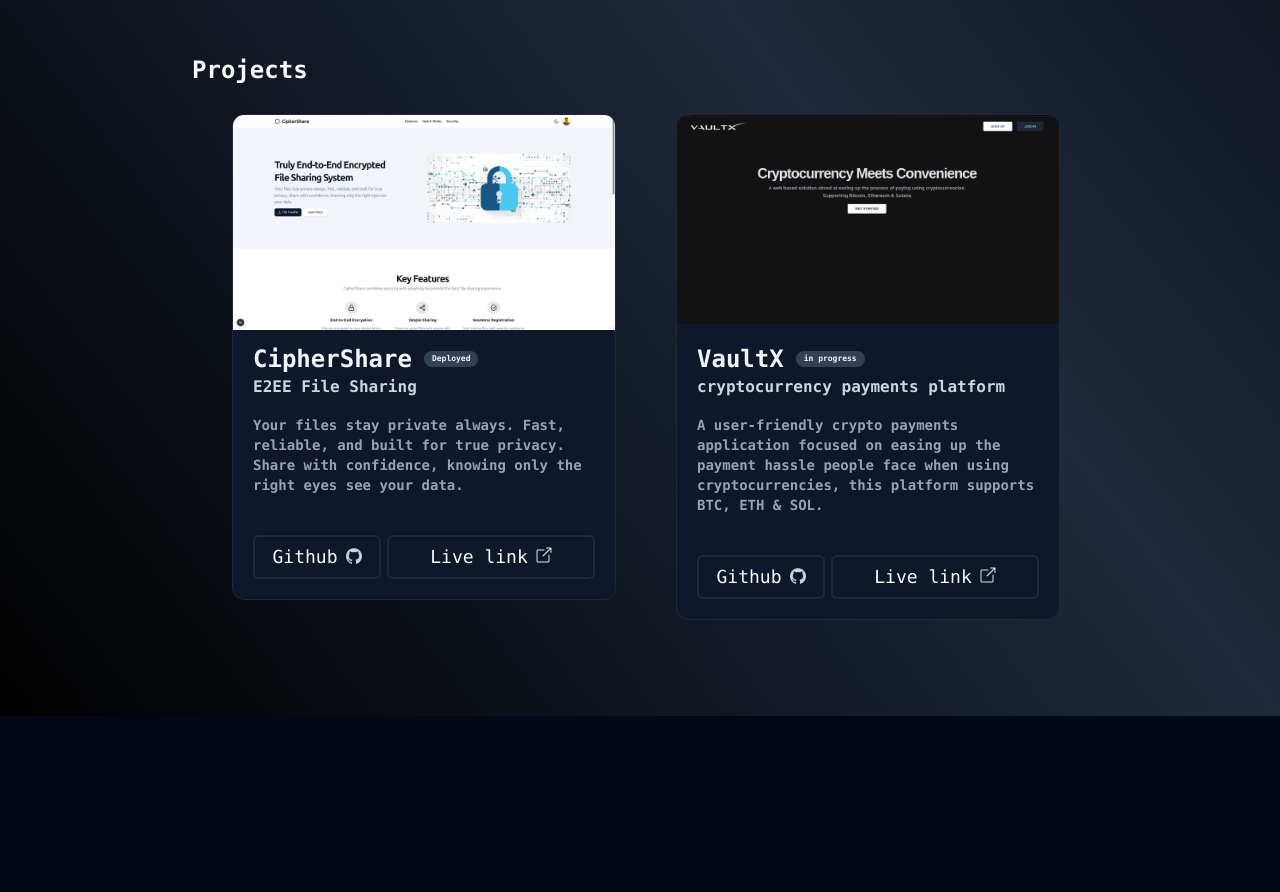
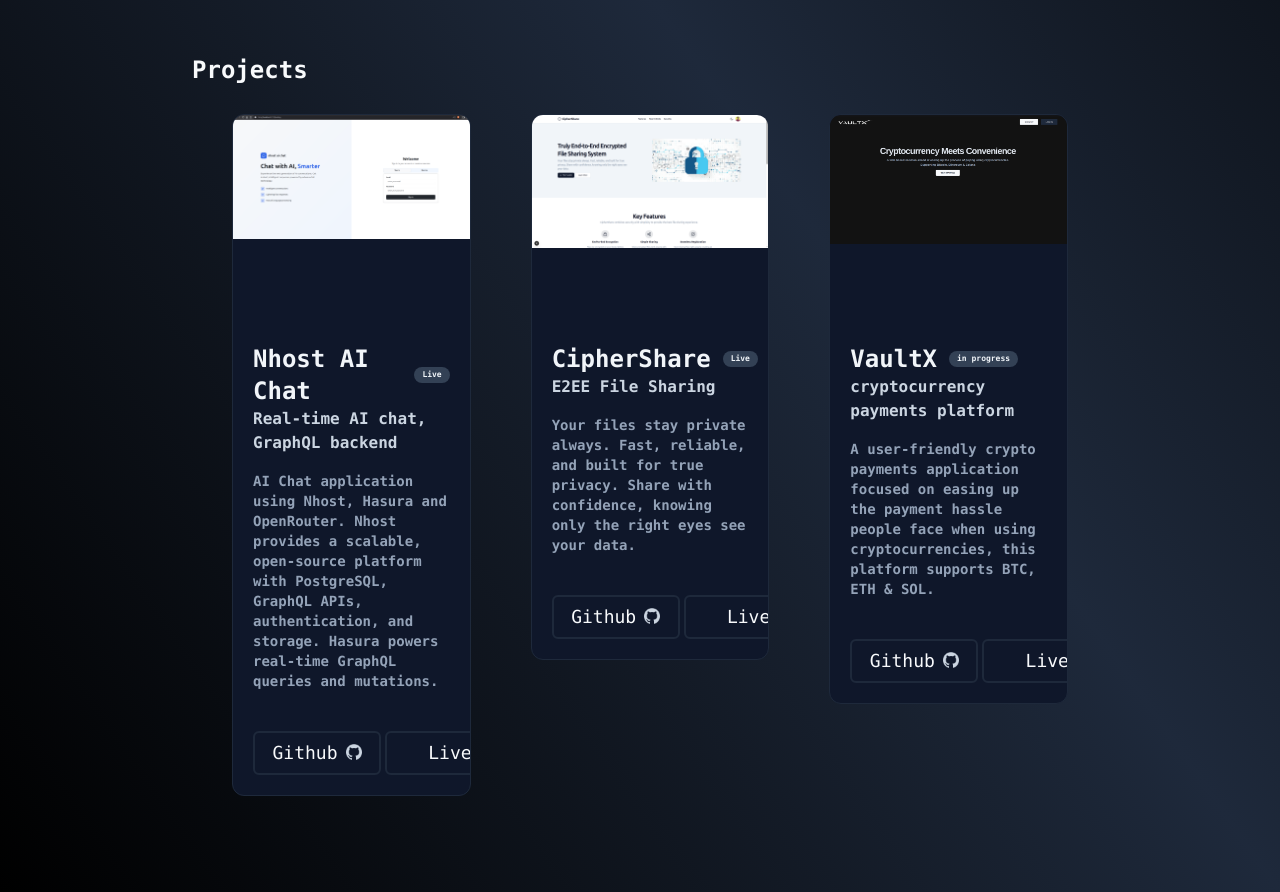
Before and after one commit to shivdotsol/portfolio, a React (Vite) app: page / in a window 1280 px wide. Shown: the part 929-1821 px from the top of the page. Before the commit the page ends 1645 px from the top, so only its background shows below. Built offline with nearby package versions, Linux system fonts and the light colour scheme.

Commit message:
new project added

```diff
--- a/src/Projects.tsx
+++ b/src/Projects.tsx
@@ -3,11 +3,21 @@
 function Projects() {
     const projectsArr = [
         {
+            title: "Nhost AI Chat",
+            subheading: "Real-time AI chat, GraphQL backend",
+            description:
+                "AI Chat application using Nhost, Hasura and OpenRouter. Nhost provides a scalable, open-source platform with PostgreSQL, GraphQL APIs, authentication, and storage. Hasura powers real-time GraphQL queries and mutations.",
+            status: "Live",
+            imgSrc: "/project-img/ai-chat-landing.png",
+            gitHubLink: "https://github.com/shivdotsol/nhost-ai-chat",
+            liveLink: "https://shiv-subspace.netlify.app/",
+        },
+        {
             title: "CipherShare",
             subheading: "E2EE File Sharing",
             description:
                 "Your files stay private always. Fast, reliable, and built for true privacy. Share with confidence, knowing only the right eyes see your data.",
-            status: "Deployed",
+            status: "Live",
             imgSrc: "/project-img/cipher-share.png",
             gitHubLink: "https://github.com/shivdotsol/cipher-share",
             liveLink: "https://ciphershare.in",
```
Also changed, not shown: public/project-img/ai-chat-landing.png (added).
